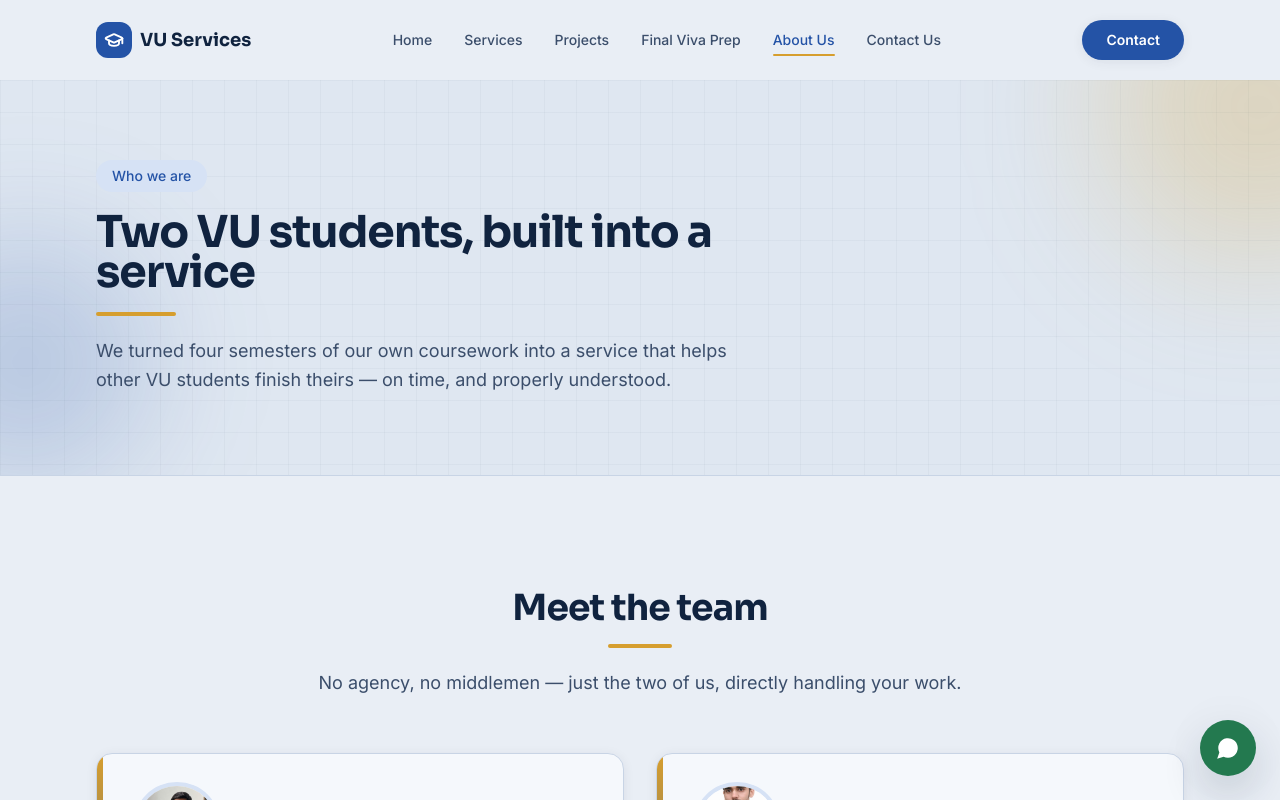
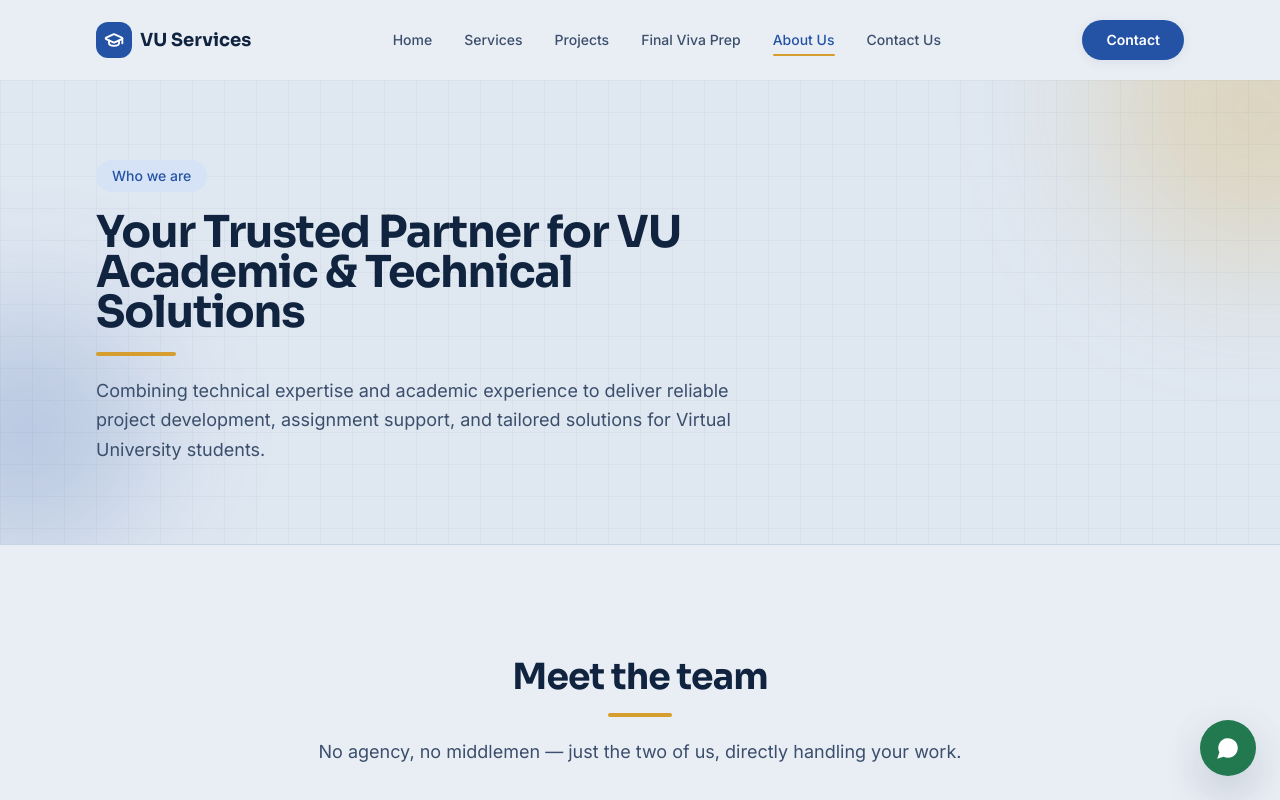
Before and after one commit to m-zohab/vuservices, a React (Vite) app: page /about in a window 1280 px wide. Shown: the top 800 px of the page. Built offline with nearby package versions, Linux system fonts and the light colour scheme.

Commit message:
Update About page title and description

```diff
--- a/src/pages/About.jsx
+++ b/src/pages/About.jsx
@@ -36,8 +36,8 @@ export default function About() {
       />
       <PageHero
         eyebrow="Who we are"
-        title="Two VU students, built into a service"
-        description="We turned four semesters of our own coursework into a service that helps other VU students finish theirs — on time, and properly understood."
+        title="Your Trusted Partner for VU Academic & Technical Solutions"
+        description="Combining technical expertise and academic experience to deliver reliable project development, assignment support, and tailored solutions for Virtual University students."
       />
 
       <section className="bg-page py-20 lg:py-28">
```
